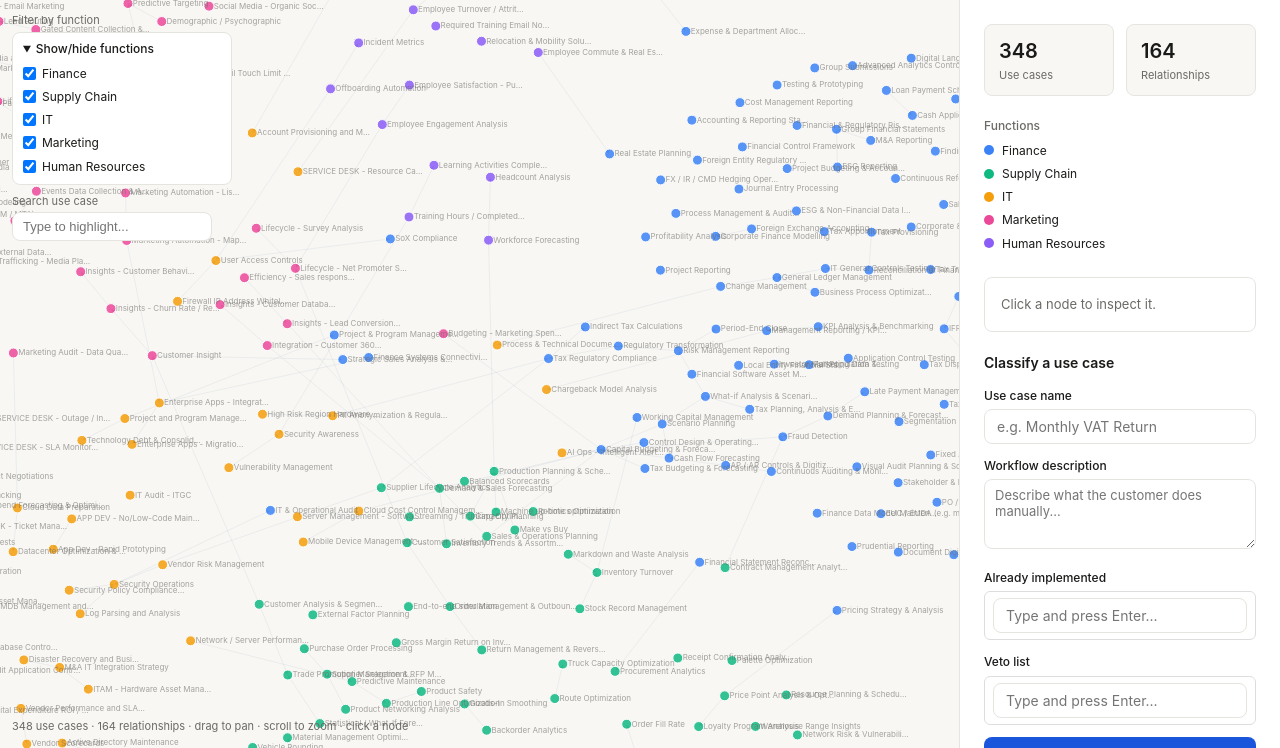
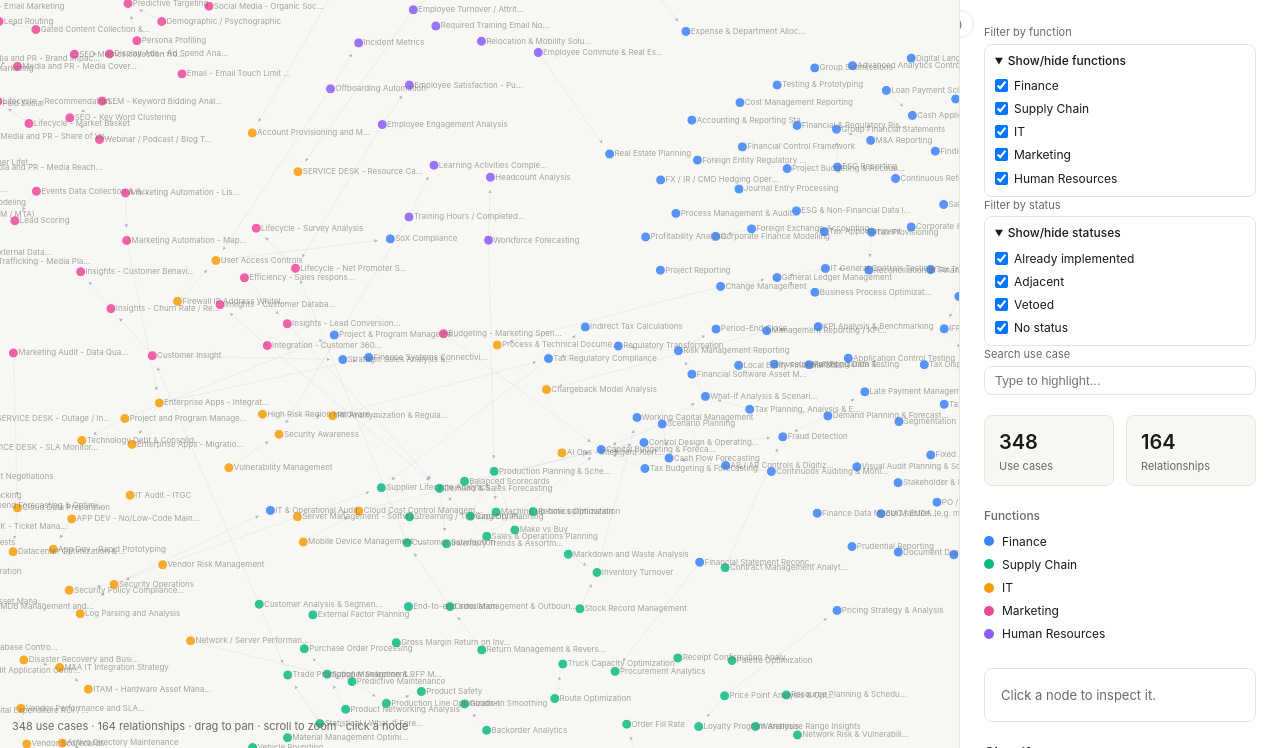
Before and after one commit to brfrancis/sc-toolkit, a Flask app: page /uci in a window 1280 px wide. Shown: the part 52-800 px from the top of the page. Run offline with Flask 3, Linux system fonts and the light colour scheme; some libraries are stand-ins or nearby versions.

Commit message:
Update UCI graph controls and panel behavior

```diff
--- a/static/js/network-graph.js
+++ b/static/js/network-graph.js
@@ -12,6 +12,10 @@ window.addEventListener('load', function () {
   const detail = document.getElementById('node-detail');
   const info   = document.getElementById('graph-info');
   const fnFilterList = document.getElementById('fn-filter-list');
+  const statusFilterList = document.getElementById('status-filter-list');
+  const searchInput = document.getElementById('uc-search');
+  const layout = document.querySelector('.uci-layout');
+  const sideToggle = document.getElementById('side-toggle');
 
   if (!svgEl || typeof GRAPH_DATA === 'undefined' || typeof d3 === 'undefined') {
     if (info) info.textContent = 'Graph failed to initialise — check console.';
@@ -28,7 +32,7 @@ window.addEventListener('load', function () {
   defs.append('marker')
     .attr('id', 'edge-arrow')
     .attr('viewBox', '0 -5 10 10')
-    .attr('refX', 12)
+    .attr('refX', 9)
     .attr('refY', 0)
     .attr('markerWidth', 5)
     .attr('markerHeight', 5)
@@ -55,9 +59,22 @@ window.addEventListener('load', function () {
   const implementedIds = new Set();
   const vetoIds = new Set();
   const implementedConnections = new Set();
+  const visibleStatuses = new Set(['implemented', 'adjacent', 'vetoed', 'none']);
   let selectedNode = null;
 
   let searchTerm   = '';
+
+  function nodeStatus(d) {
+    if (vetoIds.has(d.id)) return 'vetoed';
+    if (implementedIds.has(d.id)) return 'implemented';
+    if (implementedConnections.has(d.id)) return 'adjacent';
+    return 'none';
+  }
+
+  function statusVisible(d) {
+    if (selectedNode === d) return true;
+    return visibleStatuses.has(nodeStatus(d));
+  }
 
   function nodeColor(d) {
     if (!visibleFunctions.has(d.function)) return '#94a3b8';
@@ -66,6 +83,7 @@ window.addEventListener('load', function () {
 
   function nodeOpacity(d) {
     if (!visibleFunctions.has(d.function)) return 0;
+    if (!statusVisible(d)) return 0;
     if (searchTerm) return d.id.toLowerCase().includes(searchTerm.toLowerCase()) ? 1 : 0.12;
     return 0.85;
   }
@@ -91,6 +109,7 @@ window.addEventListener('load', function () {
     const tgt = nodeById[d.target.id || d.target];
     if (!src || !tgt) return 0;
     if (!visibleFunctions.has(src.function) || !visibleFunctions.has(tgt.function)) return 0;
+    if (!statusVisible(src) || !statusVisible(tgt)) return 0;
     return 0.2;
   }
 
@@ -166,12 +185,31 @@ window.addEventListener('load', function () {
     .attr('dy', '0.3em')
     .style('pointer-events', 'none');
 
+  function edgeLinePosition(d) {
+    const sx = d.source.x;
+    const sy = d.source.y;
+    const tx = d.target.x;
+    const ty = d.target.y;
+    const dx = tx - sx;
+    const dy = ty - sy;
+    const len = Math.hypot(dx, dy) || 1;
+    const nodeRadius = 5;
+    const arrowPadding = 8;
+    const shorten = nodeRadius + arrowPadding;
+    return {
+      x1: sx,
+      y1: sy,
+      x2: tx - (dx / len) * shorten,
+      y2: ty - (dy / len) * shorten,
+    };
+  }
+
   svg.on('click', () => deselectNode());
 
   sim.on('tick', () => {
     link
-      .attr('x1', d => d.source.x).attr('y1', d => d.source.y)
-      .attr('x2', d => d.target.x).attr('y2', d => d.target.y);
+      .attr('x1', d => edgeLinePosition(d).x1).attr('y1', d => edgeLinePosition(d).y1)
+      .attr('x2', d => edgeLinePosition(d).x2).attr('y2', d => edgeLinePosition(d).y2);
     node.attr('cx', d => d.x).attr('cy', d => d.y);
     label.attr('x', d => d.x).attr('y', d => d.y);
   });
@@ -180,14 +218,15 @@ window.addEventListener('load', function () {
     node
       .attr('fill', nodeColor)
       .attr('fill-opacity', nodeOpacity)
-      .attr('display', d => visibleFunctions.has(d.function) ? null : 'none');
+      .attr('display', d => (visibleFunctions.has(d.function) && statusVisible(d)) ? null : 'none');
     node.attr('stroke', nodeStroke).attr('stroke-width', nodeStrokeWidth);
     link.attr('stroke-opacity', edgeOpacity);
     label.attr('opacity', d => {
       if (!visibleFunctions.has(d.function)) return 0;
+      if (!statusVisible(d)) return 0;
       if (searchTerm) return d.id.toLowerCase().includes(searchTerm.toLowerCase()) ? 0.95 : 0.08;
       return 0.6;
-    }).attr('display', d => visibleFunctions.has(d.function) ? null : 'none');
+    }).attr('display', d => (visibleFunctions.has(d.function) && statusVisible(d)) ? null : 'none');
   }
 
   function selectNode(d) {
@@ -268,6 +307,38 @@ window.addEventListener('load', function () {
     });
   }
 
+  function renderStatusFilters() {
+    if (!statusFilterList) return;
+    const statusOptions = [
+      { key: 'implemented', label: 'Already implemented' },
+      { key: 'adjacent', label: 'Adjacent' },
+      { key: 'vetoed', label: 'Vetoed' },
+      { key: 'none', label: 'No status' },
+    ];
+
+    statusFilterList.innerHTML = '';
+    statusOptions.forEach(option => {
+      const labelEl = document.createElement('label');
+      labelEl.className = 'filter-item';
+
+      const checkbox = document.createElement('input');
+      checkbox.type = 'checkbox';
+      checkbox.checked = true;
+      checkbox.value = option.key;
+      checkbox.addEventListener('change', () => {
+        if (checkbox.checked) visibleStatuses.add(option.key);
+        else visibleStatuses.delete(option.key);
+        refresh();
+      });
+
+      const text = document.createElement('span');
+      text.textContent = option.label;
+      labelEl.appendChild(checkbox);
+      labelEl.appendChild(text);
+      statusFilterList.appendChild(labelEl);
+    });
+  }
+
   function renderDetail(d) {
     const out  = allEdges.filter(e => (e.source.id || e.source) === d.id);
     const into = allEdges.filter(e => (e.target.id || e.target) === d.id);
@@ -296,7 +367,7 @@ window.addEventListener('load', function () {
     `;
   }
 
-  document.getElementById('uc-search').addEventListener('input', e => {
+  if (searchInput) searchInput.addEventListener('input', e => {
     searchTerm = e.target.value.trim();
     refresh();
     if (searchTerm) {
@@ -309,6 +380,21 @@ window.addEventListener('load', function () {
       }
     }
   });
+
+  if (sideToggle && layout) {
+    sideToggle.addEventListener('click', () => {
+      const collapsed = layout.classList.toggle('side-collapsed');
+      sideToggle.textContent = collapsed ? '⟨' : '⟩';
+      sideToggle.setAttribute('aria-expanded', String(!collapsed));
+      setTimeout(() => {
+        width  = svgEl.parentElement.clientWidth  || 800;
+        height = svgEl.parentElement.clientHeight || 600;
+        svg.attr('width', width).attr('height', height);
+        functionCenters = computeFunctionCenters();
+        sim.force('center', d3.forceCenter(width / 2, height / 2)).alpha(0.18).restart();
+      }, 180);
+    });
+  }
 
   window.addEventListener('resize', () => {
     width  = svgEl.parentElement.clientWidth  || 800;
@@ -325,6 +411,7 @@ window.addEventListener('load', function () {
   });
 
   renderFunctionFilters();
+  renderStatusFilters();
   refresh();
   info.textContent = `${allNodes.length} use cases · ${allEdges.length} relationships · drag to pan · scroll to zoom · click a node`;
 });
--- a/templates/usecase-intelligence/index.html
+++ b/templates/usecase-intelligence/index.html
@@ -5,17 +5,33 @@
 <style>
 html, body { height: 100%; overflow: hidden; }
 .uci-layout { display: grid; grid-template-columns: 1fr 320px; height: calc(100vh - 52px); overflow: hidden; }
+.uci-layout.side-collapsed { grid-template-columns: 1fr 42px; }
 .graph-pane { position: relative; background: var(--bg-surface); border-right: 1px solid var(--border); overflow: hidden; }
-.side-pane { overflow-y: auto; padding: 24px; display: flex; flex-direction: column; gap: 20px; }
+.side-pane { position: relative; overflow-y: auto; padding: 24px; display: flex; flex-direction: column; gap: 20px; }
+.side-pane-content { display: flex; flex-direction: column; gap: 20px; }
+.uci-layout.side-collapsed .side-pane { overflow: hidden; padding: 24px 8px; }
+.uci-layout.side-collapsed .side-pane-content { display: none; }
+.side-toggle {
+  position: absolute;
+  top: 10px;
+  left: -14px;
+  width: 28px;
+  height: 28px;
+  border-radius: 999px;
+  border: 1px solid var(--border);
+  background: var(--bg);
+  color: var(--text-muted);
+  cursor: pointer;
+  z-index: 20;
+}
+.uci-layout.side-collapsed .side-toggle { left: 6px; }
 
-.graph-controls { position: absolute; top: 12px; left: 12px; z-index: 10; display: flex; flex-direction: column; gap: 8px; }
-.graph-controls select,
-.graph-controls input[type="text"] {
+.pane-controls input[type="text"] {
   padding: 6px 10px; font-size: 13px; border: 1px solid var(--border);
-  border-radius: var(--radius); background: var(--bg); color: var(--text); width: 200px;
+  border-radius: var(--radius); background: var(--bg); color: var(--text); width: 100%;
 }
 .filter-panel {
-  width: 220px;
+  width: 100%;
   border: 1px solid var(--border);
   border-radius: var(--radius);
   background: var(--bg);
@@ -76,7 +92,14 @@ html, body { height: 100%; overflow: hidden; }
 <div class="uci-layout">
 
   <div class="graph-pane">
-    <div class="graph-controls">
+    <svg id="uci-graph"></svg>
+    <div class="graph-info" id="graph-info">Loading...</div>
+  </div>
+
+  <div class="side-pane" id="side-pane">
+    <button class="side-toggle" id="side-toggle" aria-expanded="true" aria-controls="side-pane-content">⟩</button>
+    <div class="side-pane-content" id="side-pane-content">
+      <div class="pane-controls">
         <div>
           <div class="ctrl-label">Filter by function</div>
           <details class="filter-panel" open>
@@ -85,15 +108,17 @@ html, body { height: 100%; overflow: hidden; }
           </details>
         </div>
         <div>
+          <div class="ctrl-label">Filter by status</div>
+          <details class="filter-panel" open>
+            <summary>Show/hide statuses</summary>
+            <div id="status-filter-list" class="filter-list"></div>
+          </details>
+        </div>
+        <div>
           <div class="ctrl-label">Search use case</div>
           <input type="text" id="uc-search" placeholder="Type to highlight...">
         </div>
       </div>
-    <svg id="uci-graph"></svg>
-    <div class="graph-info" id="graph-info">Loading...</div>
-  </div>
-
-  <div class="side-pane">
 
       <div class="stat-row">
         <div class="stat"><div class="stat-val">{{ node_count }}</div><div class="stat-lbl">Use cases</div></div>
@@ -137,7 +162,7 @@ html, body { height: 100%; overflow: hidden; }
           <button type="submit" class="btn-primary" style="width:100%">Classify and recommend</button>
         </form>
       </div>
-
+    </div>
   </div>
 </div>
 {% endblock %}
```
Lines whose indentation alone changed are shown as unchanged.
